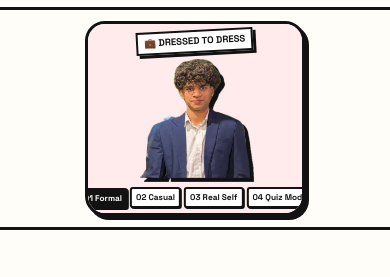
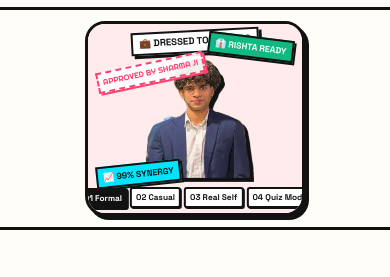
Before and after one commit to Krishan-K-Khantwal/know_krishan, a plain HTML site: page index.html in a window 390 px wide. Shown: the part 50-327 px from the top of the page. Drawn offline with nearby package versions, Linux system fonts and the light colour scheme.

Commit message:
pictures rectified

```diff
--- a/index.html
+++ b/index.html
@@ -30,10 +30,10 @@
     <main class="scroll-container" id="scrollContainer">
       <aside class="sticky-visual-wrapper">
         <div class="character-card">
-          <!-- Layer 1: Formal -->
+          <!-- Layer 1: Formal (Corporate & Sharp) -->
           <div class="char-layer layer-formal" id="layerFormal">
             <div class="avatar-ph avatar-suit">
-              <span class="sticker tag-impress">💼 DRESSED TO DRESS</span>
+              <span class="sticker tag-impress">💼 DRESSED TO IMPRESS</span>
               <div class="avatar-silhouette suit-art">
                 <img
                   src="images/formal.png"
@@ -41,10 +41,13 @@
                   class="character-img"
                 />
               </div>
+              <div class="floating-badge badge-formal-1">📈 99% SYNERGY</div>
+              <div class="floating-badge badge-formal-2">👔 RISHTA READY</div>
+              <div class="stamp-verified">APPROVED BY SHARMA JI</div>
             </div>
           </div>
 
-          <!-- Layer 2: Casual -->
+          <!-- Layer 2: Casual (Comfy & Snack Hungry) -->
           <div class="char-layer layer-casual" id="layerCasual">
             <div class="avatar-ph avatar-hoodie">
               <span class="sticker tag-chill">🍕 CHATPAT LOVER</span>
@@ -55,6 +58,9 @@
                   class="character-img"
                 />
               </div>
+              <div class="floating-badge badge-casual-1">🧃 JUICE BOX FUEL</div>
+              <div class="floating-badge badge-casual-2">🛋️ BED ROT EXPERT</div>
+              <div class="snack-doodle">⚡ 0% PROFESSIONAL</div>
             </div>
           </div>
 
--- a/styles.css
+++ b/styles.css
@@ -304,6 +304,75 @@ body {
   background: var(--accent-purple);
   color: #fff;
   transform: rotate(-6deg);
+}
+
+/* ============================================================
+   FORMAL & CASUAL CUSTOM ACCENTS (Desktop Defaults)
+   ============================================================ */
+
+/* Formal Badges & Stamp */
+.badge-formal-1 {
+  bottom: 55px;
+  left: 20px;
+  background: var(--accent-cyan);
+  color: var(--text-dark);
+  transform: rotate(-6deg);
+}
+
+.badge-formal-2 {
+  top: 140px;
+  right: 25px;
+  background: #10b981;
+  color: #ffffff;
+  transform: rotate(7deg);
+}
+
+.stamp-verified {
+  position: absolute;
+  top: 85px;
+  left: 20px;
+  border: 2px dashed var(--accent-pink);
+  color: var(--accent-pink);
+  font-family: "Righteous", cursive;
+  font-size: 0.72rem;
+  padding: 3px 8px;
+  transform: rotate(-12deg);
+  background: rgba(255, 255, 255, 0.9);
+  box-shadow: 2px 2px 0px var(--accent-pink);
+  pointer-events: none;
+  z-index: 6;
+}
+
+/* Casual Badges & Tag */
+.badge-casual-1 {
+  bottom: 60px;
+  left: 25px;
+  background: var(--accent-yellow);
+  color: var(--text-dark);
+  transform: rotate(5deg);
+}
+
+.badge-casual-2 {
+  top: 130px;
+  right: 20px;
+  background: #f97316;
+  color: #ffffff;
+  transform: rotate(-8deg);
+}
+
+.snack-doodle {
+  position: absolute;
+  bottom: 100px;
+  right: 25px;
+  font-family: "Space Grotesk", sans-serif;
+  font-weight: 700;
+  font-size: 0.7rem;
+  background: #ffffff;
+  border: 2px solid var(--border-dark);
+  padding: 3px 6px;
+  transform: rotate(4deg);
+  box-shadow: 2px 2px 0px var(--border-dark);
+  z-index: 6;
 }
 
 /* Layer HUD Step Indicators */
@@ -1130,6 +1199,34 @@ body {
     transform: rotate(-4deg) !important;
   }
 
+  /* Mobile Overrides for Formal & Casual Accents */
+  .badge-formal-1,
+  .badge-casual-1 {
+    bottom: 28px !important;
+    left: 8px !important;
+    font-size: 0.55rem !important;
+    padding: 2px 5px !important;
+  }
+
+  .badge-formal-2,
+  .badge-casual-2 {
+    top: 12px !important;
+    right: 8px !important;
+    font-size: 0.55rem !important;
+    padding: 2px 5px !important;
+  }
+
+  .stamp-verified {
+    top: 38px !important;
+    left: 8px !important;
+    font-size: 0.5rem !important;
+    padding: 2px 4px !important;
+  }
+
+  .snack-doodle {
+    display: none !important;
+  }
+
   /* HUD Indicator scaled to accommodate all 4 dots comfortably */
   .layer-indicator {
     bottom: 5px !important;
```
